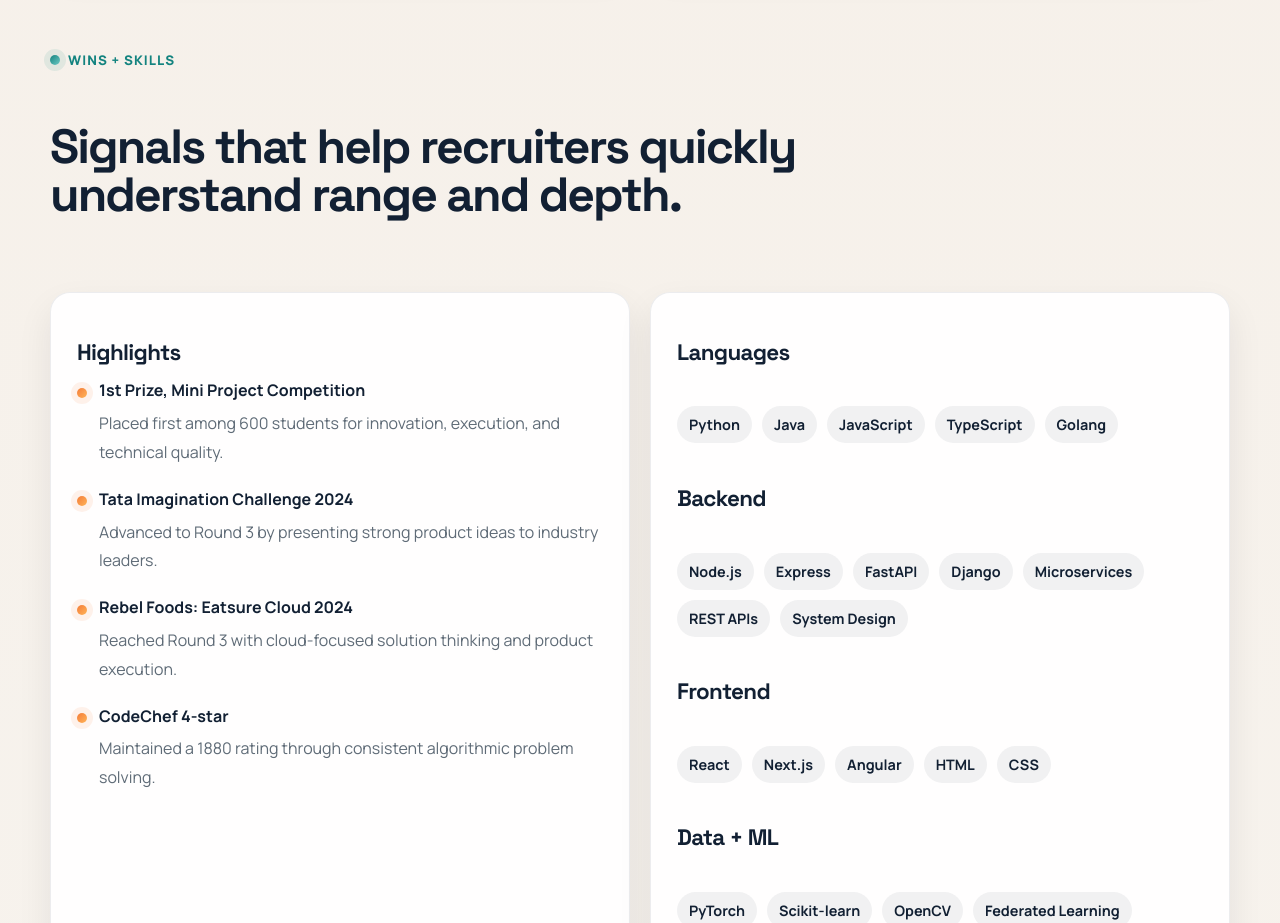
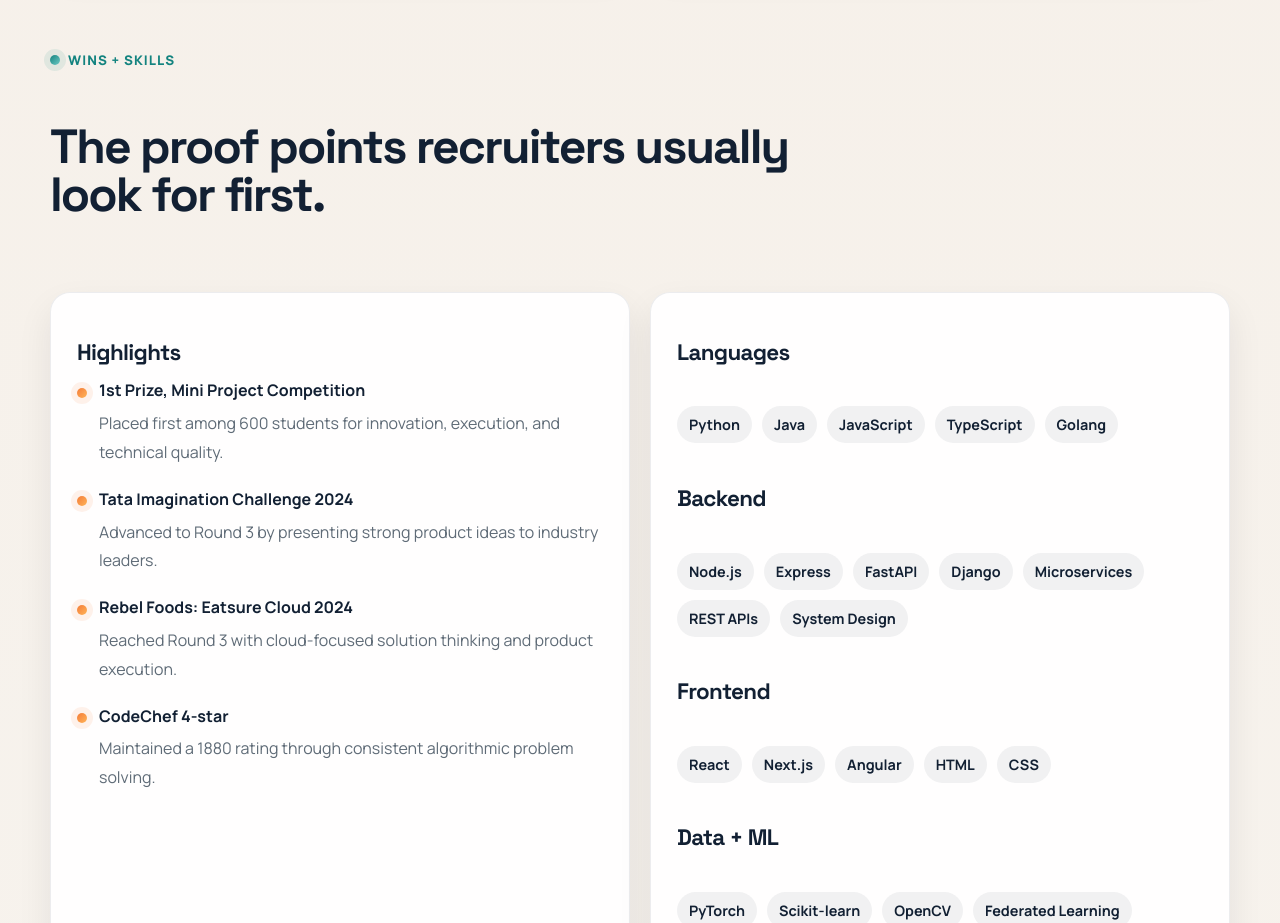
Before and after one commit to aditya-devm02/portfolio, a plain HTML site: page index.html in a window 1280 px wide. Shown: the part 4820-5743 px from the top of the page. Drawn offline with Linux system fonts and the light colour scheme.

Commit message:
Refine recruiter copy

```diff
--- a/index.html
+++ b/index.html
@@ -344,7 +344,7 @@
         <section class="section split-section" id="skills">
           <div class="section-heading" data-reveal>
             <p class="section-kicker">Wins + Skills</p>
-            <h2>Signals that help recruiters quickly understand range and depth.</h2>
+            <h2>The proof points recruiters usually look for first.</h2>
           </div>
 
           <div class="split-grid">
```
